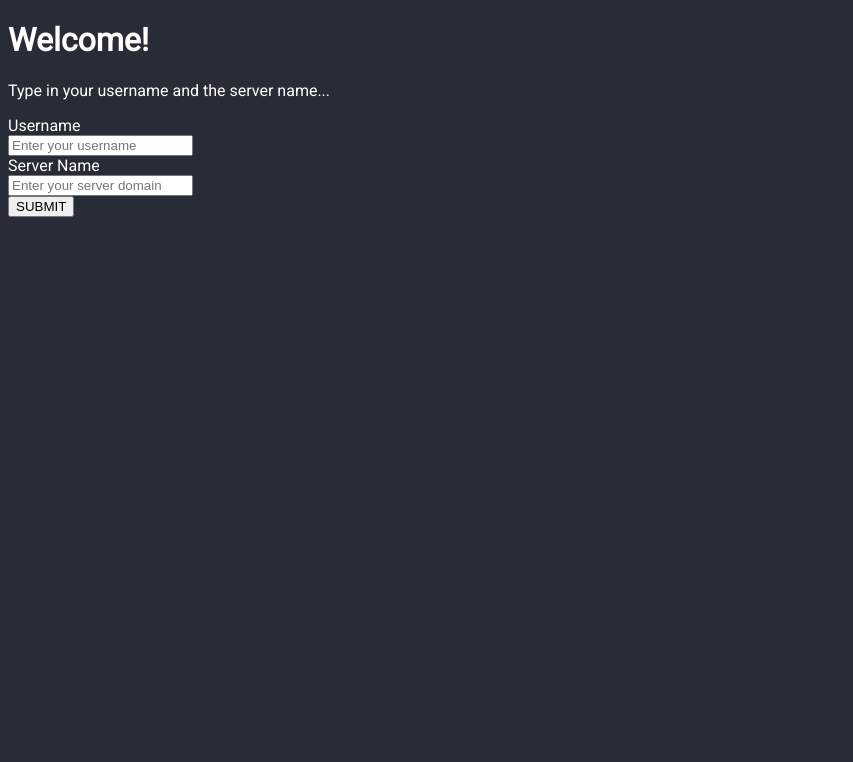
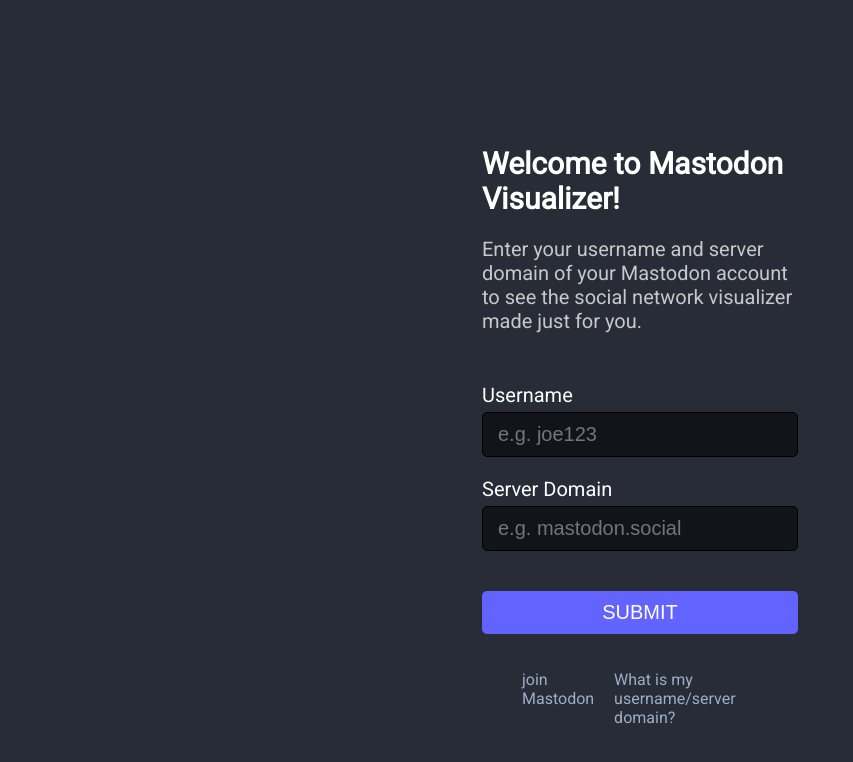
Before and after one commit to Untellable/210-Team4-TDD, a plain HTML site: page src/client/uiworkflow/inputpage.html in a window 1280 px wide. Shown: the whole page, without its empty margins (0-853 px from the left). Drawn offline with Linux system fonts and the light colour scheme.

Commit message:
add css styling for the homepage

```diff
--- a/src/client/uiworkflow/inputpage.css
+++ b/src/client/uiworkflow/inputpage.css
@@ -3,3 +3,97 @@
     font-family: 'Roboto', Arial;
     color:white;
 }
+
+.btn {
+    background-color: rgb(99, 100, 255);
+    color: white;
+    font-size: 20px;
+    font-weight: 500;
+
+    border: none;
+    border-radius: 5px;
+
+    width: 100%;
+    display: flex;
+    justify-content: center;
+
+    margin: 20px 0 20px 0;
+    padding: 10px 0 10px 0;
+}
+
+
+.btn:hover {
+    background-color: rgb(90, 71, 220);
+}
+
+
+.input-box{
+    background-color:rgb(19, 20, 25);
+    color: white;
+    font-size: 20px;
+
+    border: 1px solid black;
+    border-radius: 5px;
+    outline: none;
+    transition: border-color 0.2s;
+
+    margin: 5px 0 20px 0;
+    padding: 10px 15px 10px 15px;
+
+    width: 100%;
+    box-sizing: border-box;
+}
+
+
+.input-box:focus {
+    border-color: rgb(87, 60, 207);
+}
+
+.input-label {
+    color: white;
+    font-size: 20px;
+    margin: 0 0 10px 0;
+
+}
+
+.form-container {
+
+    display: flex;
+    flex-direction: column;
+    align-items: center;
+    max-width: 25%;
+    margin: 10% auto;
+}
+
+.form-container * {
+    text-align: left;
+}
+
+.title{
+    font-size: 30px;
+}
+
+.subtitle{
+    color: rgb(200, 200, 200);
+    font-size: 20px;
+    margin: 0 0 50px 0;
+}
+
+
+.links-group {
+    list-style: none;
+    display: flex;
+}
+
+.links-group li {
+    margin-right: 20px;
+}
+
+.links-group li a {
+    color: rgb(155, 174, 200);
+    text-decoration: none;
+}
+
+.links-group li a:hover {
+    text-decoration: underline;
+}
--- a/src/client/uiworkflow/inputpage.html
+++ b/src/client/uiworkflow/inputpage.html
@@ -9,27 +9,40 @@
 </head>
 <body>
     <div class="form-container">
-        <h1 class = "title"> Welcome! </h1>
+        <form class="input-form">
+            <h1 class = "title"> Welcome to Mastodon Visualizer!</h1>
             <p class="subtitle">
-            Type in your username and the server name...
+                Enter your username and server domain of your Mastodon account to see the social network visualizer made just for you.
             </p>
 
             <div class="fields-group">
-            <label class="input-labels"> Username </label>
+                <label class="input-label"> Username </label>
                 <div>
-                <input type="text" id="input-username", placeholder="Enter your username">
+                    <input type="text" id="input-username" class="input-box", placeholder="e.g. joe123">
                 </div>
             </div>
 
             <div class="fields-group">
-            <label class="input-labels"> Server Name </label>
+                <label class="input-label"> Server Domain </label>
                 <div>
-                <input type="text" id="input-servername", placeholder="Enter your server domain">
+                    <input type="text" id="input-serverdomain" class="input-box", placeholder="e.g. mastodon.social">
                 </div>
             </div>
 
             <div class="actions">
                 <button name="button" type="submit" class="btn"> SUBMIT </button>
+            </div>
+        </form>
+
+        <div class="form-footer">
+            <ul class="links-group">
+                <li>
+                    <a href="https://joinmastodon.org/">join Mastodon</a>
+                </li>
+                <li>
+                    <a href="">What is my username/server domain?</a>
+                </li>
+            </ul>
         </div>
 
     </div>
```
Lines whose indentation alone changed are shown as unchanged.
